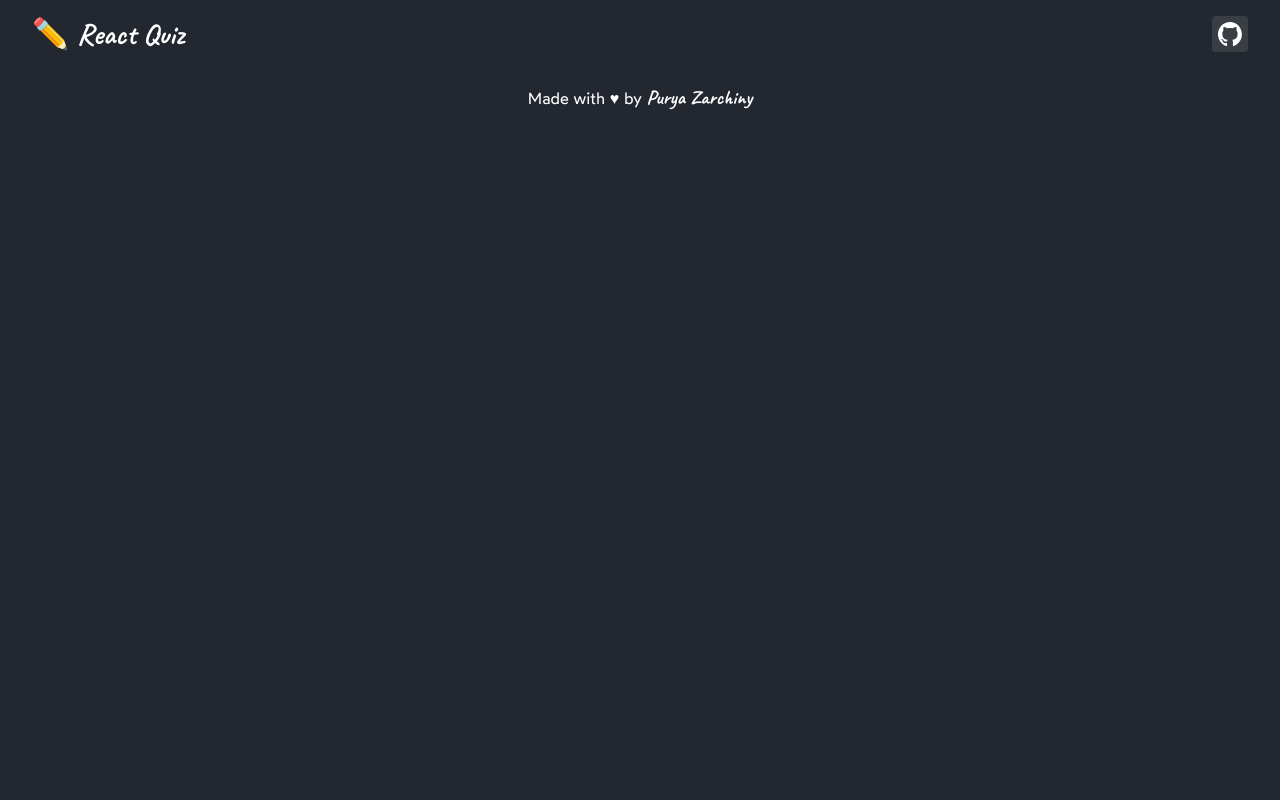
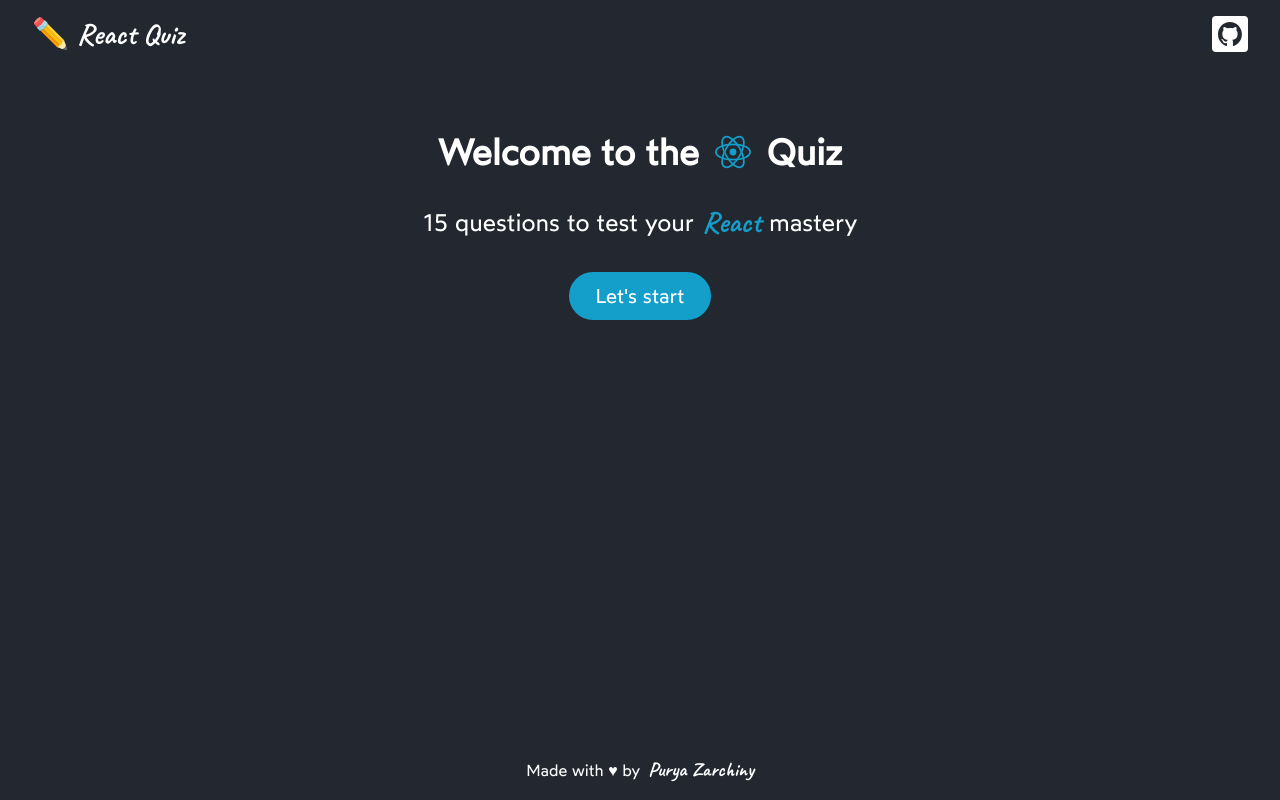
Before and after one commit to puryazarchiny/react-quiz, a React (Vite) app: page / in a window 1280 px wide. Built offline with nearby package versions, Linux system fonts and the light colour scheme.

Commit message:
Add main section

```diff
--- a/src/components/App.tsx
+++ b/src/components/App.tsx
@@ -1,11 +1,13 @@
 import Body from "./containers/Body";
-import Header from "./Header";
-import Footer from "./Footer";
+import Header from "./header/Header";
+import Main from "./main/Main";
+import Footer from "./footer/Footer";
 
 function App() {
   return (
     <Body classes="bg-[#23272f] font-wotfard">
       <Header />
+      <Main />
       <Footer />
     </Body>
   );
--- a/src/components/Footer.tsx
+++ b/src/components/footer/Footer.tsx
@@ -1,11 +1,12 @@
-import Wrapper from "./containers/Wrapper";
+import Wrapper from "../containers/Wrapper";
 
 function Footer() {
   return (
     <footer>
       <Wrapper classes="flex items-center justify-center py-4">
-        <p className="text-white">
-          Made with ♥ by{" "}
+        <p className="flex items-center gap-2 text-white">
+          <span>Made with ♥ by</span>
+
           <a
             href="https://github.com/puryazarchiny"
             target="_blank"
--- a/src/components/Header.tsx
+++ b/src/components/header/Header.tsx
@@ -1,4 +1,4 @@
-import Wrapper from "./containers/Wrapper";
+import Wrapper from "../containers/Wrapper";
 
 function Header() {
   return (
@@ -11,10 +11,10 @@
         <a
           href="https://github.com/puryazarchiny/react-quiz"
           target="_blank"
-          className="flex h-9 w-9 cursor-pointer items-center justify-center rounded bg-[#393d44] hover:bg-[#4f5259]"
+          className="flex h-9 w-9 cursor-pointer items-center justify-center rounded bg-white hover:bg-[#ddd]"
         >
           <img
-            src="/icons/github-mark-white.svg"
+            src="/icons/github-mark.svg"
             alt="Invertocat logo"
             className="w-6"
           />
--- /dev/null
+++ b/src/components/main/Main.tsx
@@ -0,0 +1,44 @@
+import Wrapper from "../containers/Wrapper";
+
+function Main() {
+  return (
+    <main>
+      <Wrapper classes="flex flex-col items-center gap-8 px-4 py-16">
+        <h1 className="flex flex-wrap items-center justify-center gap-4">
+          <span className="text-4xl font-bold text-white">Welcome to the </span>
+
+          <svg
+            xmlns="http://www.w3.org/2000/svg"
+            viewBox="-10.5 -9.45 21 18.9"
+            fill="none"
+            className="h-9 w-9 text-[#149eca]"
+          >
+            <circle cx="0" cy="0" r="2" fill="currentColor"></circle>
+            <g stroke="currentColor" strokeWidth="1">
+              <ellipse rx="10" ry="4.5"></ellipse>
+              <ellipse rx="10" ry="4.5" transform="rotate(60)"></ellipse>
+              <ellipse rx="10" ry="4.5" transform="rotate(120)"></ellipse>
+            </g>
+          </svg>
+
+          <span className="text-4xl font-bold text-white">Quiz</span>
+        </h1>
+
+        <p className="flex flex-wrap items-center justify-center gap-2">
+          <span className="text-2xl text-white">15 questions to test your</span>
+          <span className="font-caveat text-3xl text-[#149eca]">React</span>
+          <span className="text-2xl text-white">mastery</span>
+        </p>
+
+        <button
+          type="button"
+          className="rounded-full border-2 border-[#149eca] bg-[#149eca] px-6 py-2 text-xl text-white hover:border-2 hover:border-[#149eca] hover:bg-[#23272f]"
+        >
+          Let's start
+        </button>
+      </Wrapper>
+    </main>
+  );
+}
+
+export default Main;
```
Also changed, not shown: public/icons/github-mark-white.svg (deleted), public/icons/github-mark.svg (added).
